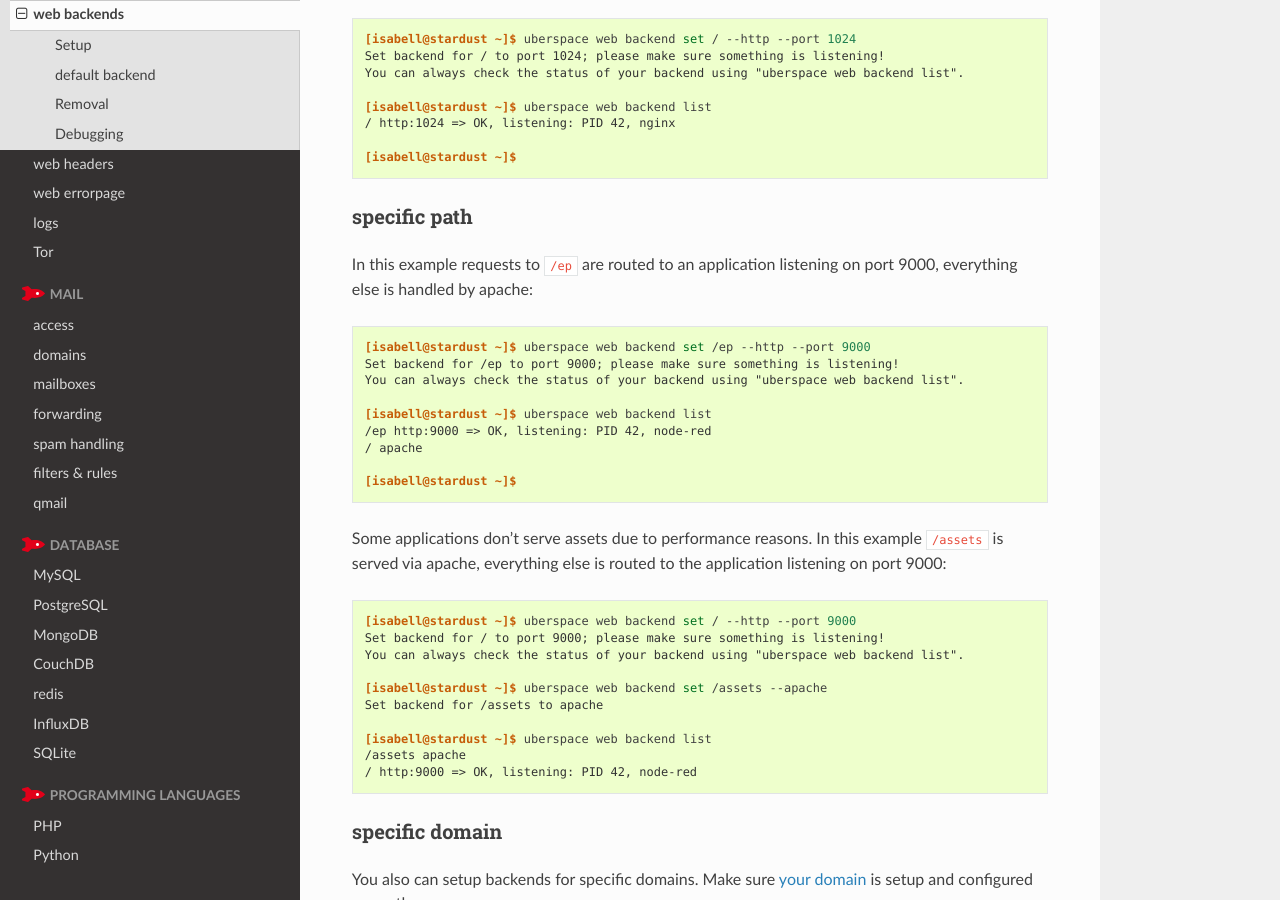
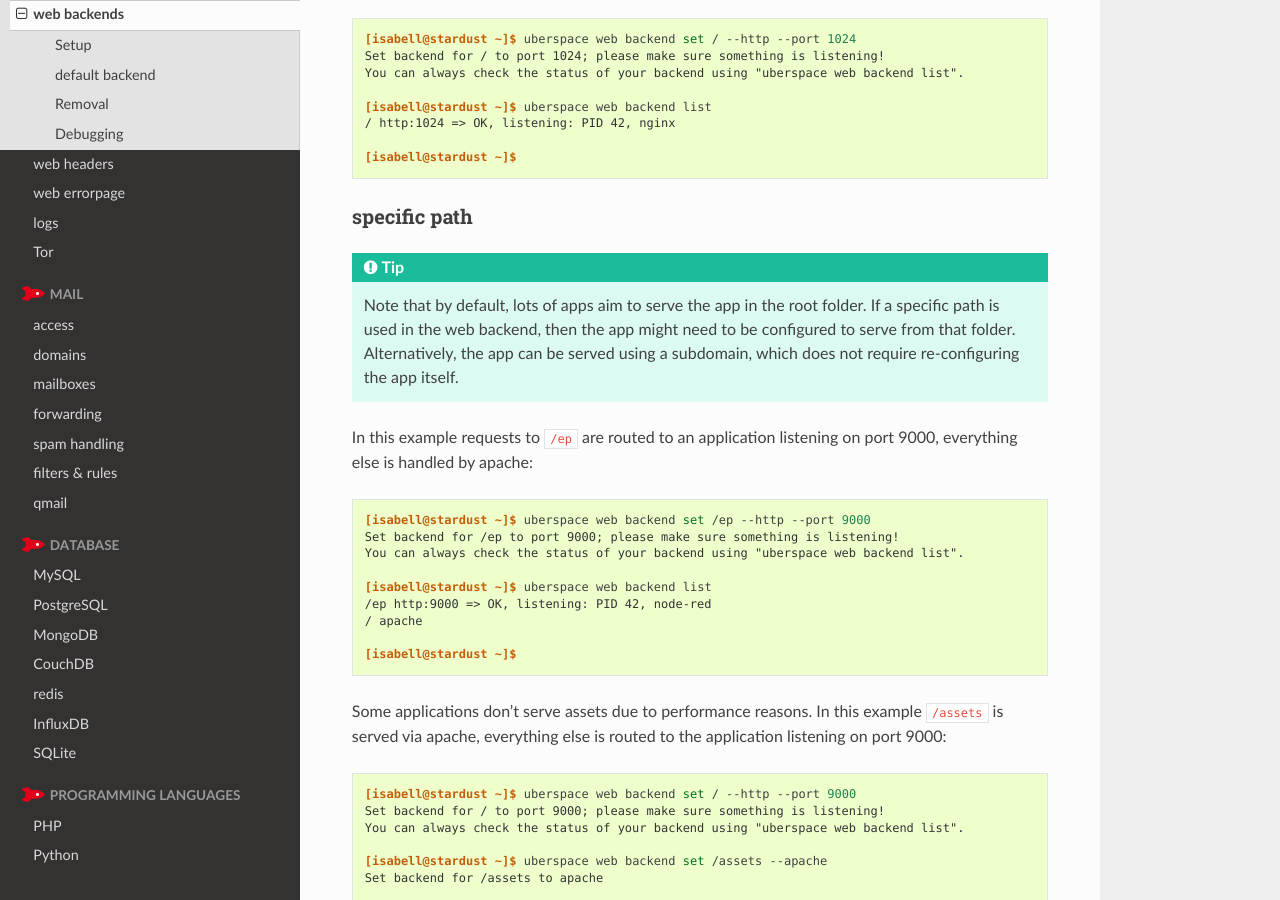
Before and after one commit to Uberspace/manual, a Sphinx documentation site: the page built from source/web-backends.rst, in a window 1280 px wide and 900 px high, scrolled down 1277 px. Built offline with Sphinx 7.4.7 and the Read the Docs theme 2.0.0, drawn with Linux system fonts in a browser that asks for light colours; pages that are not in the unit, such as notebooks, are missing from menus.

Commit message:
backends: add tip box about configuration needs for paths

```diff
--- a/source/web-backends.rst
+++ b/source/web-backends.rst
@@ -58,6 +58,8 @@ To set the default backend to an application listening on port 1024 (for example
 
 specific path
 -------------
+
+.. tip:: Note that by default, lots of apps aim to serve the app in the root folder. If a specific path is used in the web backend, then the app might need to be configured to serve from that folder. Alternatively, the app can be served using a subdomain, which does not require re-configuring the app itself.
 
 In this example requests to ``/ep`` are routed to an application listening on port 9000, everything else is handled by apache:
 
```
